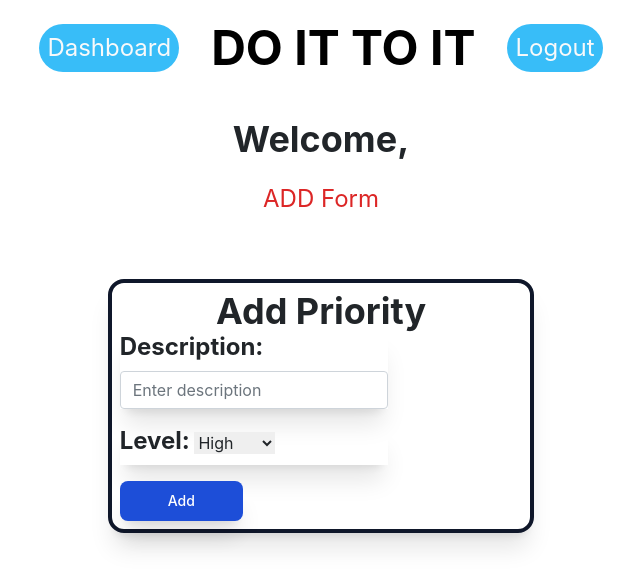
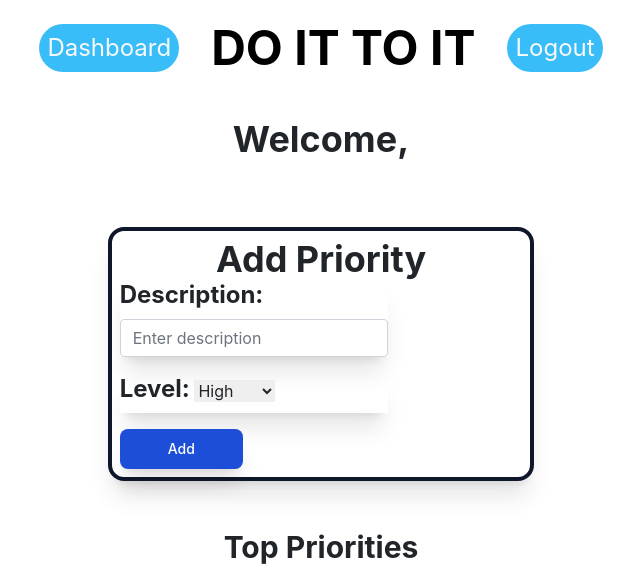
Before and after one commit to lhodina/do-it-to-it, a Flask app: template flask_app/templates/dashboard.html in a window 1280 px wide. Shown: the top 582 px of the page, without its empty margins (319-959 px from the left). Run offline with Flask 3, Linux system fonts and the light colour scheme; the template is opened without the code that fills it, so the values that code supplies are empty; some libraries are stand-ins or nearby versions.

Commit message:
new request

```diff
--- a/flask_app/templates/dashboard.html
+++ b/flask_app/templates/dashboard.html
@@ -31,9 +31,7 @@
     </div>
     <span class="flex justify-center text-4xl font-bold m-4">Welcome, {{ session['current_user']['first_name'] }}</span>
 
-    <div class="flex justify-center">
-        <h1 class="text-red-600 text-2xl">ADD Form</h1>
-    </div>
+
 
     <div class="worko-tabs flex justify-center">
 
```
